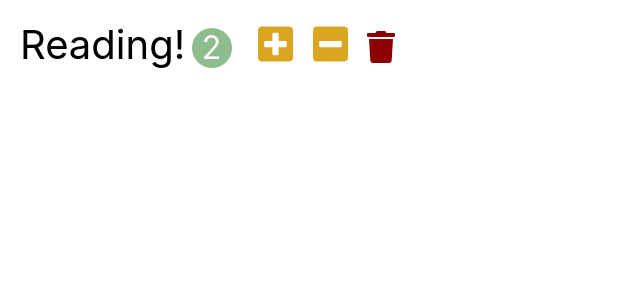
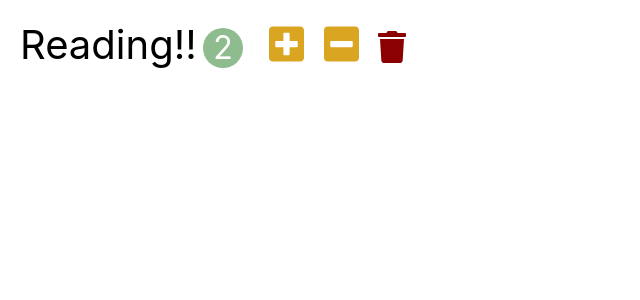
Before and after one commit to jkim8/grocery_list, a React (Create React App) app: page / in a window 1280 px wide. Shown: the top 300 px of the page, without its empty margins (0-640 px from the left). Built offline with nearby package versions, Linux system fonts and the light colour scheme.

Commit message:
push SSH test

```diff
--- a/src/components/habit.jsx
+++ b/src/components/habit.jsx
@@ -4,7 +4,7 @@ class Habit extends Component {
     render() {
         return (
             <li className="habit">
-                <span className="habit-name">Reading!</span>
+                <span className="habit-name">Reading!!</span>
                 <span className="habit-count">2</span>
                 <button className="habit-button habit-increase">
                     <i className="fas fa-plus-square"></i>
```
